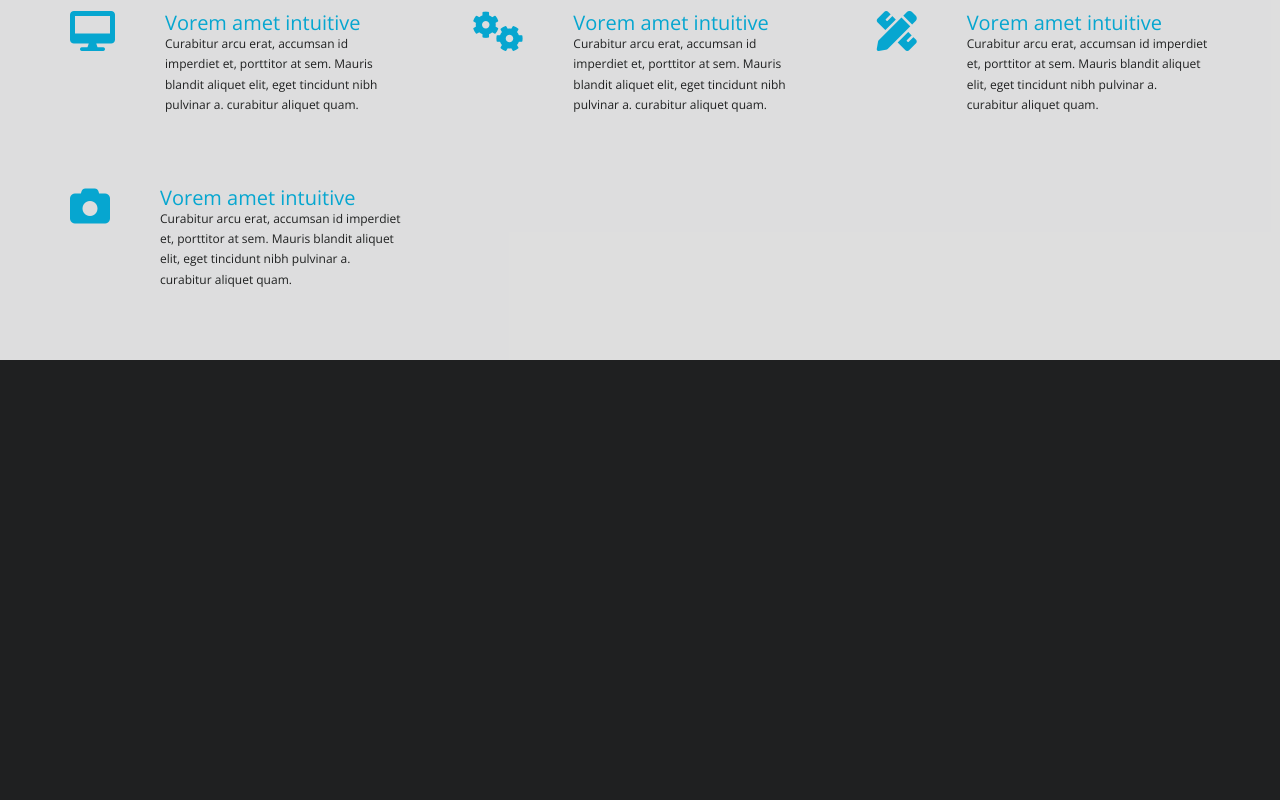
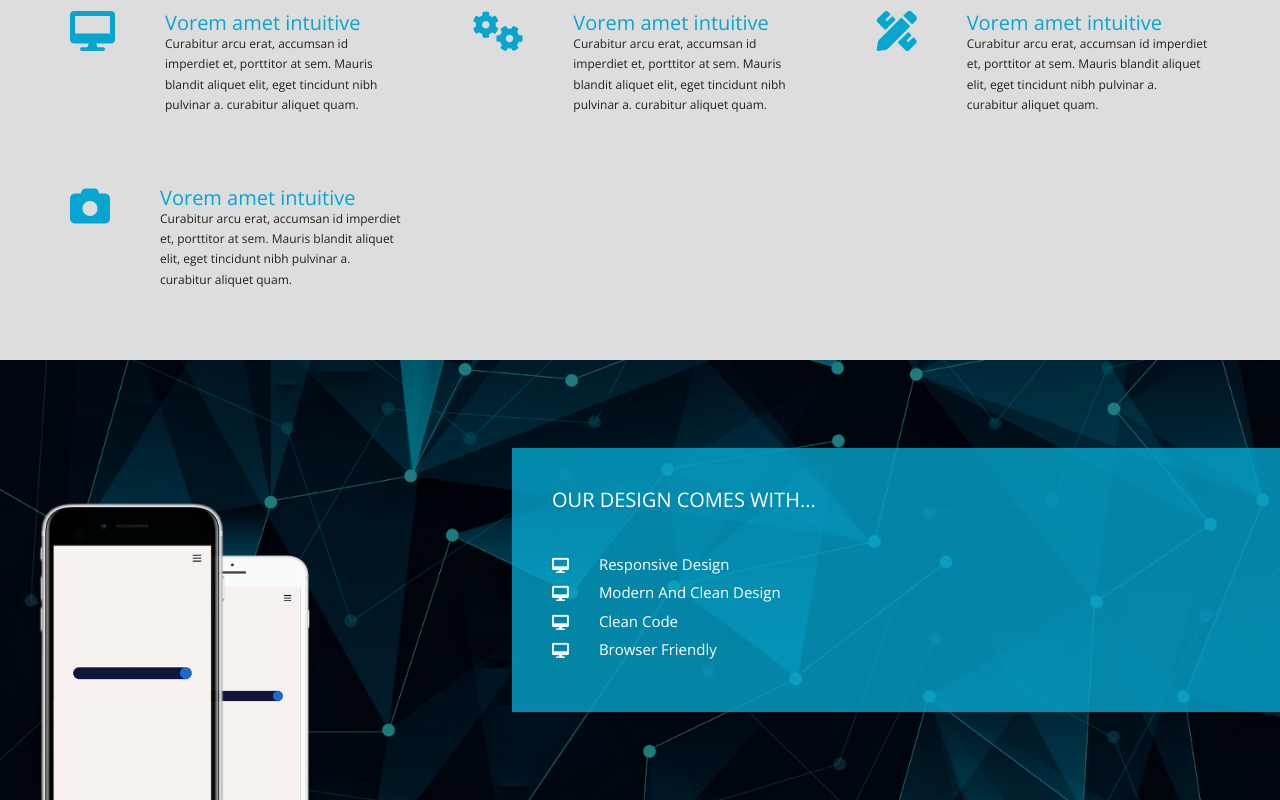
Before and after one commit to Ashraf-Atef0/project2, a plain HTML site: page index.html in a window 1280 px wide. Shown: the part 1039-1839 px from the top of the page. Before the commit the page ends 1399 px from the top, so only its background shows below. Drawn offline with nearby package versions, Linux system fonts and the light colour scheme.

Commit message:
adding design section

```diff
--- a/css/main.css
+++ b/css/main.css
@@ -3,6 +3,8 @@
     --maincolor: #06a6d0;
     --secondcolor: #1f2021;
     --background-color: #ffffffd9;
+    --section-padding: 70px 0;
+    --side-color: #06a8d0c9;
 }
 * {
     -webkit-box-sizing: border-box;
@@ -243,7 +245,6 @@ header .container .logo img {
 .landing {
     width: 100%;
     height: 100vh;
-    background-color: blue;
     background-image: url("../images/landing.jpg");
     background-size: cover;
     position: relative;
@@ -259,7 +260,7 @@ header .container .logo img {
 .landing .side-content {
     width: 60%;
     height: 40%;
-    background-color: #06a8d0c9;
+    background-color: var(--side-color);
     position: absolute;
     left: 0%;
     top: 50%;
@@ -356,7 +357,7 @@ header .container .logo img {
 /* services start */
 .services {
     background-color: var(--background-color);
-    padding: 70px 0;
+    padding: var(--section-padding);
 }
 .services .container .services-grid {
     display: grid;
@@ -372,8 +373,6 @@ header .container .logo img {
     margin: 0 50px 50px 0;
     font-size: 40px;
     color: var(--maincolor);
-}
-.services .container .services-grid .service .service-text {
 }
 .services .container .services-grid .service .service-text h3 {
     margin: 0 0 15px;
@@ -400,3 +399,128 @@ header .container .logo img {
     }
 }
 /* services end */
+/* design start */
+.design {
+    padding: var(--section-padding);
+    position: relative;
+    background-image: url(../images/degin.jpg);
+    background-size: cover;
+    overflow: hidden;
+}
+.design::before {
+    content: "";
+    width: 100%;
+    height: 100%;
+    background-color: rgba(0, 0, 0, 0.5);
+    position: absolute;
+    top: 0;
+    left: 0;
+}
+.design .side-content {
+    width: 60%;
+    height: 60%;
+    padding: 40px;
+    position: absolute;
+    top: 50%;
+    right: 0;
+    transform: translateY(-50%);
+    background-color: var(--side-color);
+    color: white;
+    font-weight: 400;
+}
+.design .side-content h4 {
+    margin-bottom: 40px;
+    font-size: 20px;
+    font-weight: 400;
+    text-transform: uppercase;
+}
+.design .side-content ul li {
+    padding: 5px 0;
+    font-size: 15px;
+    font-weight: 300;
+    text-transform: capitalize;
+    display: flex;
+}
+.design .side-content ul li::before {
+    content: '\f108';
+    font-family: 'Font Awesome 6 Free';
+    font-weight: 900;
+    font-size: 15px;
+    margin: 1px 30px 0 0;
+
+}
+.design .mobiles {
+    width: 200px;
+    height: 300px;
+    position: relative;
+    left: 10%;
+    bottom: -60px;
+    transform: scale(1.5) scaleX(1.2);
+}
+.design .mobiles .ione {
+    height: 100%;
+    position: absolute;
+    bottom: 0;
+    left: 0;
+    z-index: 10;
+    opacity: 95%;
+}
+.design .mobiles::after {
+    content: "";
+    position: absolute;
+    width: 60%;
+    height: 71.5%;
+    background-image: url(../images/ib.gif);
+    background-size: 100% 100%;
+    top: 41px;
+    left: 26px;
+    z-index: 9;
+}
+.design .mobiles .itwo {
+    height: 80%;
+    position: absolute;
+    bottom: 10px;
+    right: -20px;
+    z-index: 5;
+}
+.design .mobiles::before {
+    content: "";
+    position: absolute;
+    width: 51.5%;
+    height: 61%;
+    background-image: url(../images/ib.gif);
+    background-size: 100% 100%;
+    top: 76px;
+    right: -13px;
+    z-index: 9;
+}
+@media (max-height: 991px) {
+    .design .mobiles {
+    left: 4%;
+    bottom: -95px;
+    transform: scale(1.2) scaleX(1.1);
+}
+}
+@media (max-width: 767px) {
+    .design .side-content {
+        width: 55%;
+    }
+}
+@media (max-width: 680px) {
+    .design .side-content {
+        width: 100%;
+        height: 45%;
+        top: 20%;
+        display: flex;
+        justify-content: center;
+    }
+    .design {
+        height: 600px;
+    }
+    .design .mobiles {
+        bottom: -260px;
+        left: 50%;
+        transform: scale(1.2) scaleX(1.1) translateX(-47%);
+    }
+}
+/* design end */
--- a/index.html
+++ b/index.html
@@ -118,6 +118,26 @@
     </div>
 </section>
 <!-- services end -->
+<!-- design start -->
+<section class="design">
+    <div class="mobiles">
+        <img class="ione" src="images/ione.png" alt="Phone img">
+        <img class="itwo" src="images/itwo.png" alt="Phone img">
+        <div class="img-content"></div>
+    </div>
+    <div class="side-content">
+        <div>
+            <h4>our design comes with...</h4>
+            <ul>
+                <li>responsive design</li>
+                <li>modern and clean design</li>
+                <li>clean code</li>
+                <li>browser friendly</li>
+            </ul>
+        </div>
+    </div>
+</section>
+<!-- design end -->
 <!-- background -->
 <div class="background">
     <div class="container">
```
Also changed, not shown: images/degin.jpg (added), images/ib.gif (added), images/ione.png (added), images/itwo.png (added).
